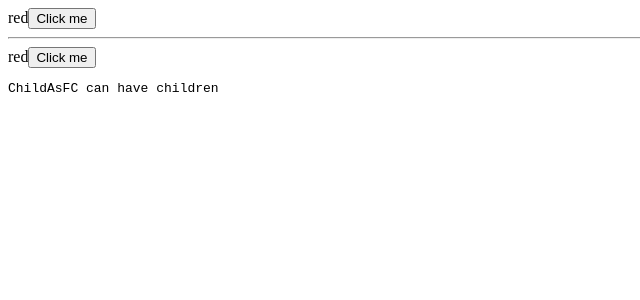
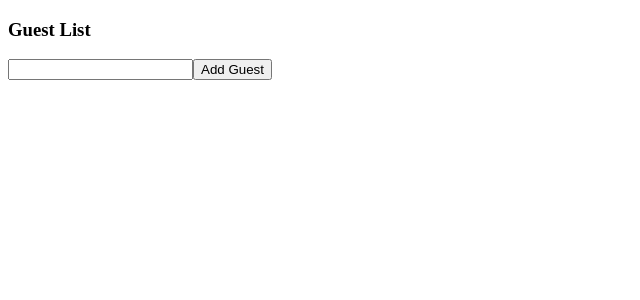
Before and after one commit to BrainyZombie/ReactLearning, a React (Create React App) app in the folder react_learning/: page / in a window 1280 px wide. Shown: the top 300 px of the page, without its empty margins (0-640 px from the left). Built offline with nearby package versions, Linux system fonts and the light colour scheme.

Commit message:
Guest List example for state

```diff
--- /dev/null
+++ b/react_learning/src/02_state/GuestList.tsx
@@ -0,0 +1,26 @@
+import { useState } from "react";
+
+const GuestList: React.FC = () => {
+  const [name, setName] = useState("");
+  const [guests, setGuests] = useState<string[]>([]);
+
+  const onClick = () => {
+    setGuests([...guests, name]);
+    setName("");
+  };
+
+  return (
+    <div>
+      <h3>Guest List</h3>
+      <ul>
+        {guests.map((guest) => (
+          <li key={guest}>{guest}</li>
+        ))}
+      </ul>
+      <input value={name} onChange={(e) => setName(e.target.value)} />
+      <button onClick={onClick}>Add Guest</button>
+    </div>
+  );
+};
+
+export default GuestList;
--- a/react_learning/src/index.tsx
+++ b/react_learning/src/index.tsx
@@ -1,9 +1,11 @@
 import ReactDOM from "react-dom";
-import Parent from "./01_props/Parent";
+// import Parent from "./01_props/Parent";
+import GuestList from "./02_state/GuestList";
 const App = () => {
   return (
     <div>
-      <Parent />
+      {/* <Parent /> */}
+      <GuestList />
     </div>
   );
 };
```
